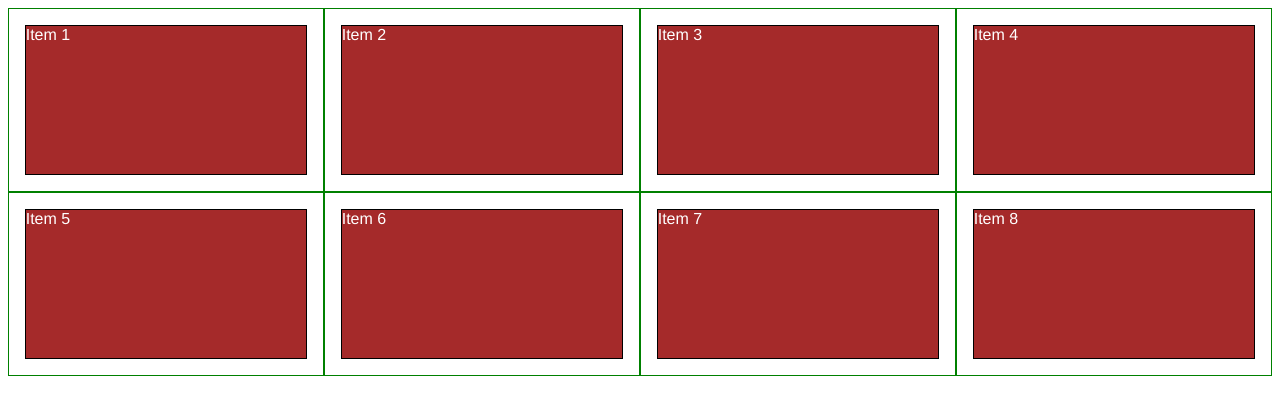
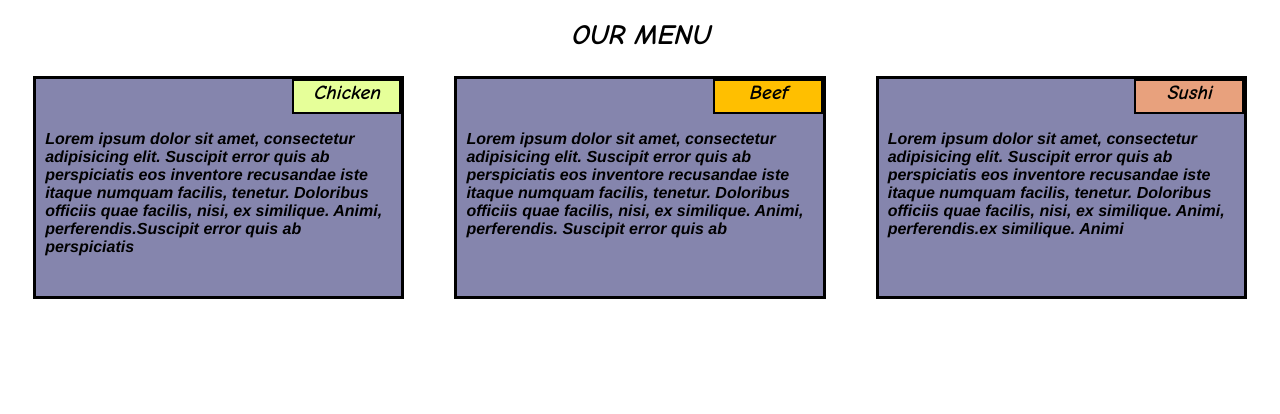
Before and after one commit to aklimenx/coursera, a plain HTML site: page mod2_solution/index.html in a window 1280 px wide. Drawn offline with Linux system fonts and the light colour scheme.

Commit message:
Module 2 assignment submission

```diff
--- a/mod2_solution/css/stylesheet.css
+++ b/mod2_solution/css/stylesheet.css
@@ -1,25 +1,71 @@
-
-/*******************************************************************************
-Theme Styles
-*******************************************************************************/
-
 /********** Base styles **********/
+body {
+  background-color: white;
+  font-size: 100%;
+  font-style: italic;
+  font-family: "Comic Sans MS";
+  font-weight: bold;
+  text-align: center;
+}
 * {
   box-sizing: border-box;
 }
 h1 {
   margin-bottom: 15px;
+  font-size: 175%;
 }
 
 p {
-  border: 1px solid black;
-  background-color: #A52A2A;
-  width: 90%;
+  background-color: #8585ad;
+  text-align: left;
+  width: 95%;
   height: 150px;
   margin-right: auto;
   margin-left: auto;
   font-family: Helvetica;
-  color: white;
+  position: relative;
+}
+
+.chicken_title{
+	  background-color: #e6ff99;
+	  font-size: 125%;
+	  border: 2px solid black;
+	  width: 30%;
+	  height: 35px;
+	  position: relative;
+      left: 70%;
+
+
+}
+
+.beef_title{
+	  background-color: #ffbf00;
+	  font-size: 125%;
+	  border: 2px solid black;
+	  width: 30%;
+	  height: 35px;
+	  position: relative;
+      left: 70%;
+
+}
+
+.sushi_title{
+	  background-color: #e8a17d;
+	  font-size: 125%;
+	  border: 2px solid black;
+	  width: 30%;
+	  height: 35px;
+	  position: relative;
+      left: 70%;
+}
+
+.container{
+	border: 3px solid black;
+	background-color: #8585ad;
+	padding-margin: 10px;
+	margin-bottom: 15px;
+	margin-right: 15px;
+	margin-left: 15px;
 }
 
 /* Simple Responsive Framework. */
@@ -28,10 +74,13 @@ p {
 }
 
 /********** Large devices only **********/
-@media (min-width: 1200px) {
+@media (min-width: 992px) {
   .col-lg-1, .col-lg-2, .col-lg-3, .col-lg-4, .col-lg-5, .col-lg-6, .col-lg-7, .col-lg-8, .col-lg-9, .col-lg-10, .col-lg-11, .col-lg-12 {
     float: left;
-    border: 1px solid green;
+	padding-top: 10px;
+	padding-right: 10px;
+	padding-bottom: 10px;
+	padding-left: 10px;
   }
   .col-lg-1 {
     width: 8.33%;
@@ -72,10 +121,14 @@ p {
 }
 
 /********** Medium devices only **********/
-@media (min-width: 992px) and (max-width: 1199px) {
+@media (min-width: 768px) and (max-width: 991px) {
   .col-md-1, .col-md-2, .col-md-3, .col-md-4, .col-md-5, .col-md-6, .col-md-7, .col-md-8, .col-md-9, .col-md-10, .col-md-11, .col-md-12 {
     float: left;
-    border: 1px solid green;
+    padding-top: 10px;
+	padding-right: 10px;
+	padding-bottom: 10px;
+	padding-left: 10px;
+
   }
   .col-md-1 {
     width: 8.33%;
--- a/mod2_solution/index.html
+++ b/mod2_solution/index.html
@@ -3,23 +3,18 @@
 
   <head>
     <meta charset='utf-8'>
-	<meta name="viewport" content="width=device-width, initial-scale=1">
-
+	<meta name="viewport" content="width=device-width, initial-scale=1"/>
     <link rel="stylesheet" type="text/css" media="screen" href="css/stylesheet.css">
 
     <title>Module 2 Assignment</title>
   </head>
 
   <body>
+	   <h1>OUR MENU</h1>
 	  <div class="row">
-	  <div class="col-lg-3 col-md-6"><p>Item 1</p></div>
-	  <div class="col-lg-3 col-md-6"><p>Item 2</p></div>
-	  <div class="col-lg-3 col-md-6"><p>Item 3</p></div>
-	  <div class="col-lg-3 col-md-6"><p>Item 4</p></div>
-	  <div class="col-lg-3 col-md-6"><p>Item 5</p></div>
-	  <div class="col-lg-3 col-md-6"><p>Item 6</p></div>
-	  <div class="col-lg-3 col-md-6"><p>Item 7</p></div>
-	  <div class="col-lg-3 col-md-6"><p>Item 8</p></div>
+	  <div class="col-lg-4 col-md-6 "><div class="container"><div class="chicken_title">Chicken</div><p>Lorem ipsum dolor sit amet, consectetur adipisicing elit. Suscipit error quis ab perspiciatis eos inventore recusandae iste itaque numquam facilis, tenetur. Doloribus officiis quae facilis, nisi, ex similique. Animi, perferendis.Suscipit error quis ab perspiciatis </p></div></div>
+	  <div class="col-lg-4 col-md-6 "><div class="container"><div class="beef_title">Beef</div><p class="text">Lorem ipsum dolor sit amet, consectetur adipisicing elit. Suscipit error quis ab perspiciatis eos inventore recusandae iste itaque numquam facilis, tenetur. Doloribus officiis quae facilis, nisi, ex similique. Animi, perferendis. Suscipit error quis ab </p></div></div>
+	  <div class="col-lg-4 col-md-12 "><div class="container"><div class="sushi_title">Sushi</div><p class="text">Lorem ipsum dolor sit amet, consectetur adipisicing elit. Suscipit error quis ab perspiciatis eos inventore recusandae iste itaque numquam facilis, tenetur. Doloribus officiis quae facilis, nisi, ex similique. Animi, perferendis.ex similique. Animi</p></div></div>
 	  </div>
   </body>
 </html>
```
